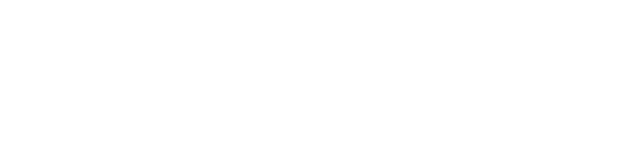
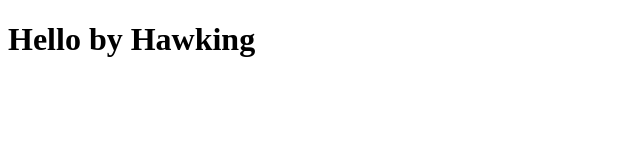
Before and after one commit to huuth/novahub_coursera, a plain HTML site: page site/index.html in a window 1280 px wide. Shown: the whole page, without its empty margins (0-640 px from the left). Drawn offline with Linux system fonts and the light colour scheme.

Commit message:
head line

```diff
--- a/site/index.html
+++ b/site/index.html
@@ -5,5 +5,7 @@
 </head>
 <body>
 
+	<h1>Hello by Hawking</h1>
+
 </body>
 </html>
```
